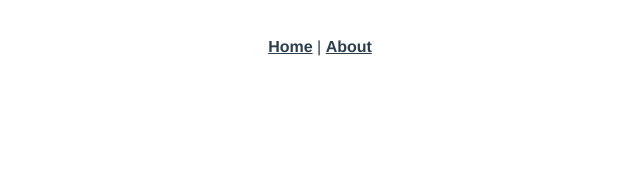
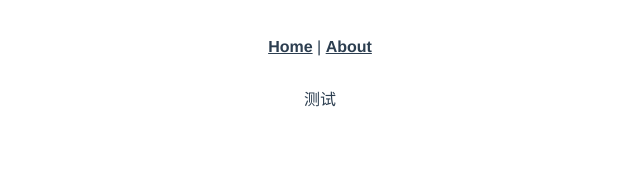
Before and after one commit to hjj183153/mice, a Vue app in the folder abb_app_00/: page /#/text in a window 1280 px wide. Shown: the top 176 px of the page, without its empty margins (320-960 px from the left). Built offline with nearby package versions, Linux system fonts and the light colour scheme.

Commit message:
测试Vue

```diff
--- a/abb_app_00/package.json
+++ b/abb_app_00/package.json
@@ -9,6 +9,7 @@
   "dependencies": {
     "axios": "^0.19.0",
     "core-js": "^2.6.5",
+    "element-ui": "^2.10.1",
     "vue": "^2.6.10",
     "vue-router": "^3.0.3",
     "vuex": "^3.0.1"
--- /dev/null
+++ b/abb_app_00/src/components/Abb/Text.vue
@@ -0,0 +1,15 @@
+<template>
+    <div>
+       测试
+    </div>
+</template>
+<script>
+export default {
+    data(){
+        return {}
+    }
+}
+</script>
+<style scoped>
+
+</style>
--- a/abb_app_00/src/main.js
+++ b/abb_app_00/src/main.js
@@ -6,9 +6,11 @@ import store from './store'
 import axios from 'axios'
 //将axios对象强行添加到Vue对象的原型对象中
 Vue.prototype.axios=axios;
-
+//引入elementUI
+import ElementUI from 'element-ui'
+import '../node_modules/element-ui/lib/theme-chalk/index.css'
 Vue.config.productionTip = false
-
+Vue.use(ElementUI)
 new Vue({
   router,
   store,
--- a/abb_app_00/src/router.js
+++ b/abb_app_00/src/router.js
@@ -1,19 +1,18 @@
 import Vue from 'vue'
 import Router from 'vue-router'
 import Home from './views/Home.vue'
-
+import Text from './components/Abb/Text.vue'
 Vue.use(Router)
 
 export default new Router({
   routes: [
+    {path:'/text',component:Text},
     {
       path: '/',
-      name: 'home',
       component: Home
     },
     {
       path: '/about',
-      name: 'about',
       // route level code-splitting
       // this generates a separate chunk (about.[hash].js) for this route
       // which is lazy-loaded when the route is visited.
```
Also changed, not shown: 1 other file (tests, documents, lock files or other folders).
